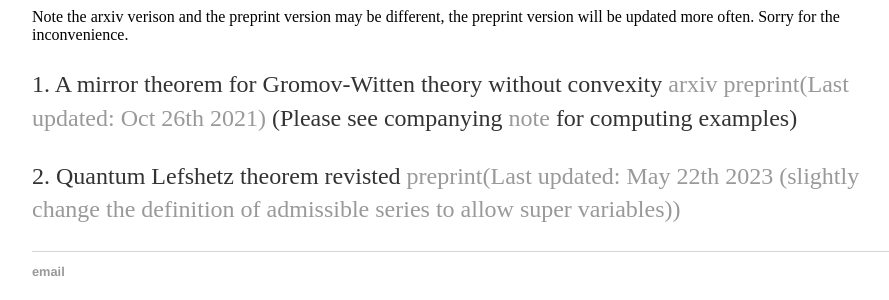
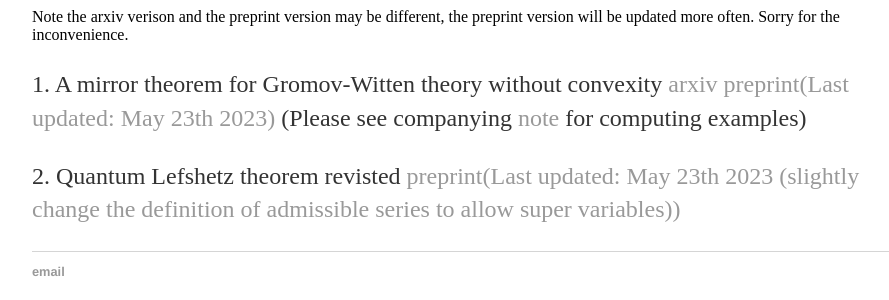
Before and after one commit to Junmathwang/junmathwang.github.io, a Jekyll site: the page built from research/index.html, in a window 1280 px wide. Shown: the part 189-489 px from the top of the page, without its empty margins (160-1049 px from the left). Built offline with Jekyll 4.4.1, drawn with Linux system fonts in a browser that asks for light colours.

Commit message:
Update index.html

```diff
--- a/research/index.html
+++ b/research/index.html
@@ -7,6 +7,6 @@
 
 					<h1>Papers and Preprints</h1>
                                         Note the arxiv verison and the preprint version may be different, the preprint version will be updated more often. Sorry for the inconvenience.
-					<p>1. A mirror theorem for Gromov-Witten theory without convexity <a href="http://arxiv.org/abs/1910.14440">arxiv</a> <a href="var3- GW without convexity.pdf">preprint(Last updated: Oct 26th 2021)</a> (Please see companying <a href="https://www.dropbox.com/s/fnonb722qjsjdp3/I-functions%20for%20toric%20stack%20hypersurface.pdf?dl=0">note</a> for computing examples)
-                                     <p>2. Quantum Lefshetz theorem revisted  <a href="qltre.pdf">preprint(Last updated: May 22th 2023 (slightly change the definition of admissible series to allow super variables))</a>
+					<p>1. A mirror theorem for Gromov-Witten theory without convexity <a href="http://arxiv.org/abs/1910.14440">arxiv</a> <a href="var5.pdf">preprint(Last updated: May 23th 2023)</a> (Please see companying <a href="https://www.dropbox.com/s/fnonb722qjsjdp3/I-functions%20for%20toric%20stack%20hypersurface.pdf?dl=0">note</a> for computing examples)
+                                     <p>2. Quantum Lefshetz theorem revisted  <a href="qltre.pdf">preprint(Last updated: May 23th 2023 (slightly change the definition of admissible series to allow super variables))</a>
 	</div>
```
